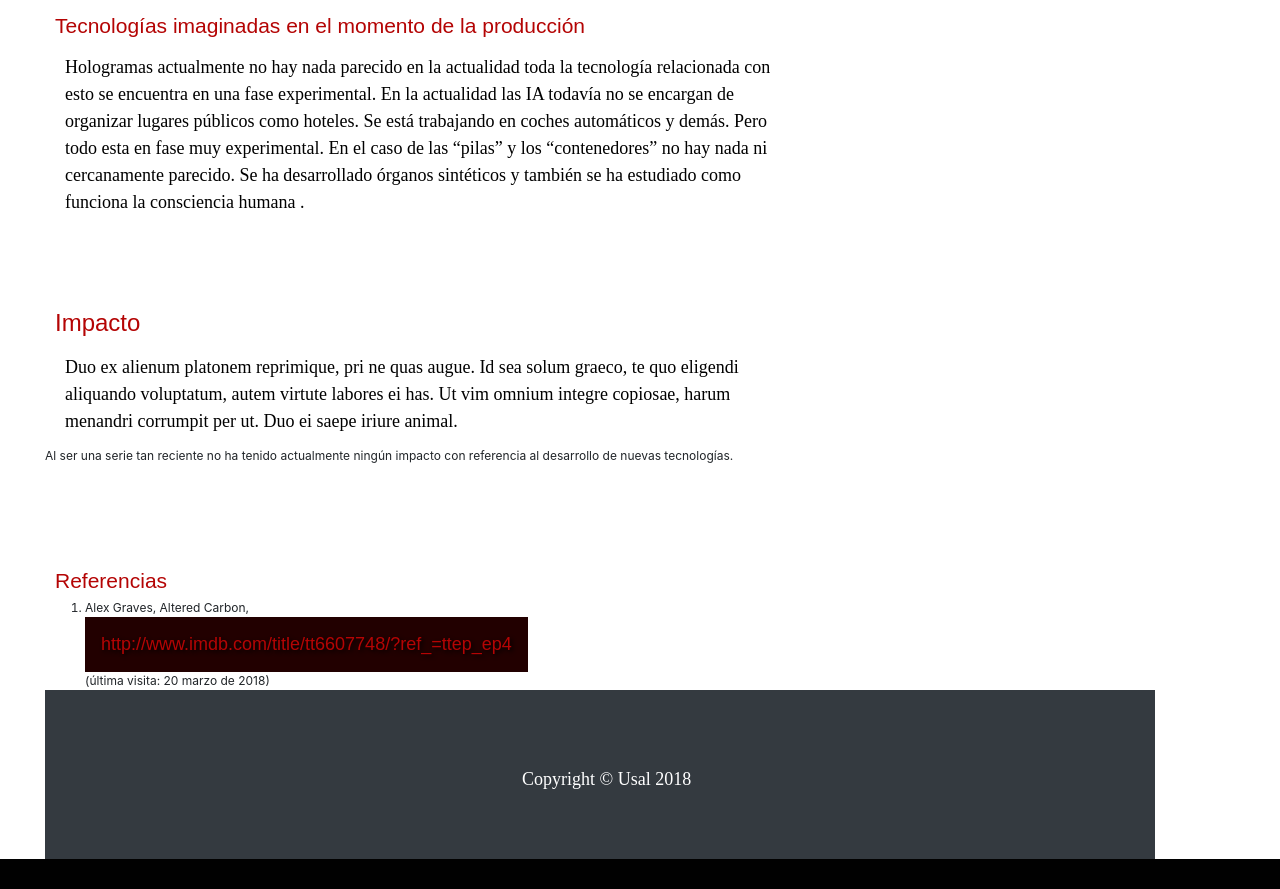
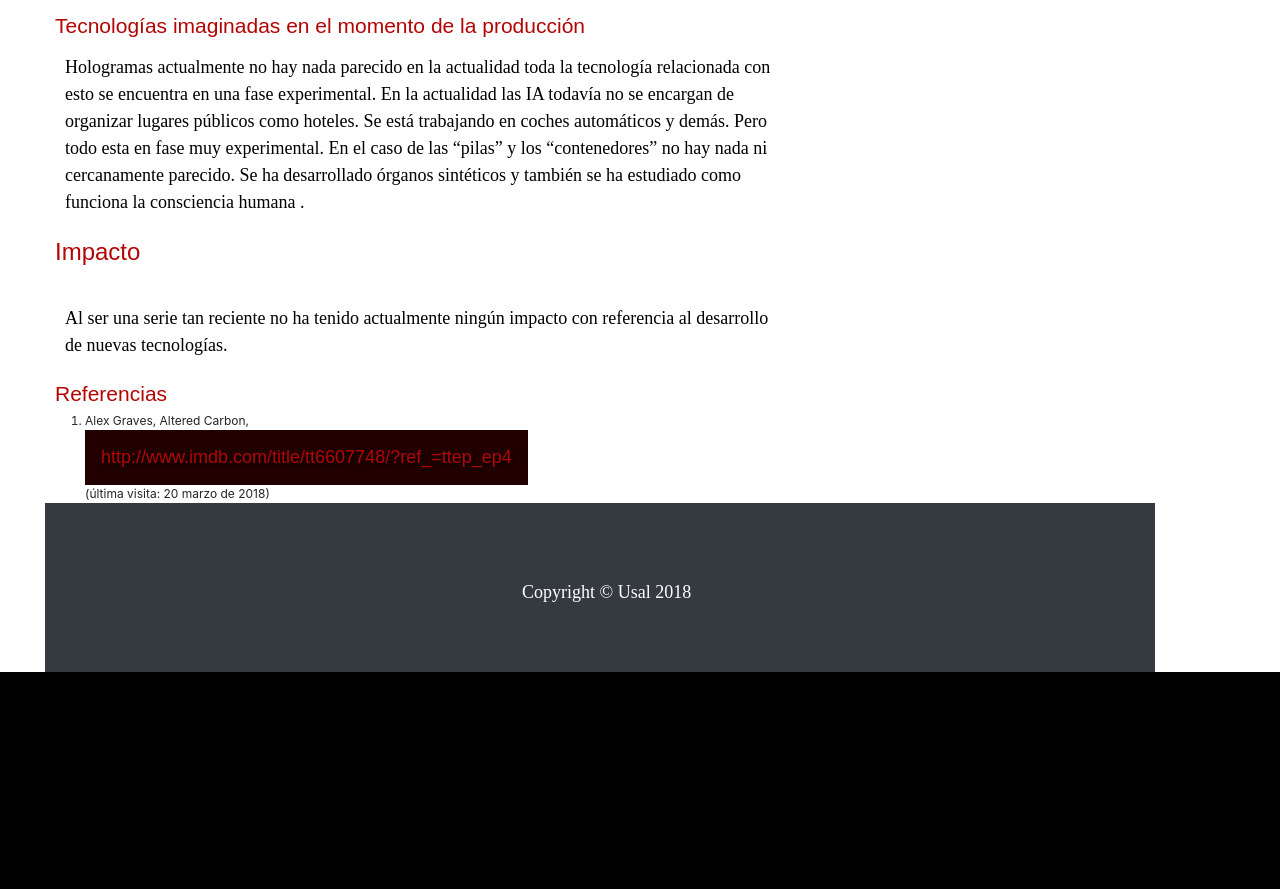
Before and after one commit to mariopuenteusal/MarioPuenteIPO, a website: page index.html in a window 1280 px wide. Shown: the part 5286-6175 px from the top of the page. After the commit the page ends 5988 px from the top, so only its background shows below. Drawn offline with Linux system fonts and the light colour scheme.

Commit message:
Change index1 texts

```diff
--- a/index.html
+++ b/index.html
@@ -186,16 +186,13 @@
 		En el caso de las “pilas” y los “contenedores” no hay nada ni cercanamente parecido. Se ha desarrollado órganos sintéticos y también se ha estudiado como funciona la consciencia humana .
 		</p>
 	  </div>
-	  <p><div class="to_top"><a href="#top">&nbsp;&nbsp;</a></div></p>
 	</div><!--fin tecnologías-->
 
 	<!--Impacto-->
 	<div class="section" id="impacto">
 	  <h2 class="section_title">Impacto</h2>
-	  <p class="section_text">Duo ex alienum platonem reprimique, pri ne quas augue. Id sea solum graeco, te quo eligendi aliquando voluptatum, autem virtute labores ei has. Ut vim omnium integre copiosae, harum menandri corrumpit per ut. Duo ei saepe iriure animal.
-	  </p>Al ser una serie tan reciente no ha tenido actualmente ningún impacto con referencia al desarrollo de nuevas tecnologías.</p>
+	  <p class="section_text"><p class="section_text">Al ser una serie tan reciente no ha tenido actualmente ningún impacto con referencia al desarrollo de nuevas tecnologías.</p>
 
-	  <p><div class="to_top"><a href="#top">&nbsp;&nbsp;</a></div></p>
 	</div>
 
 
@@ -213,7 +210,6 @@
 	    </li>
 
 	  </ol>
-	  <p><div class="to_top"><a href="#top">&nbsp;&nbsp;</a></div></p>
 	</div>
 
       </div>
```
